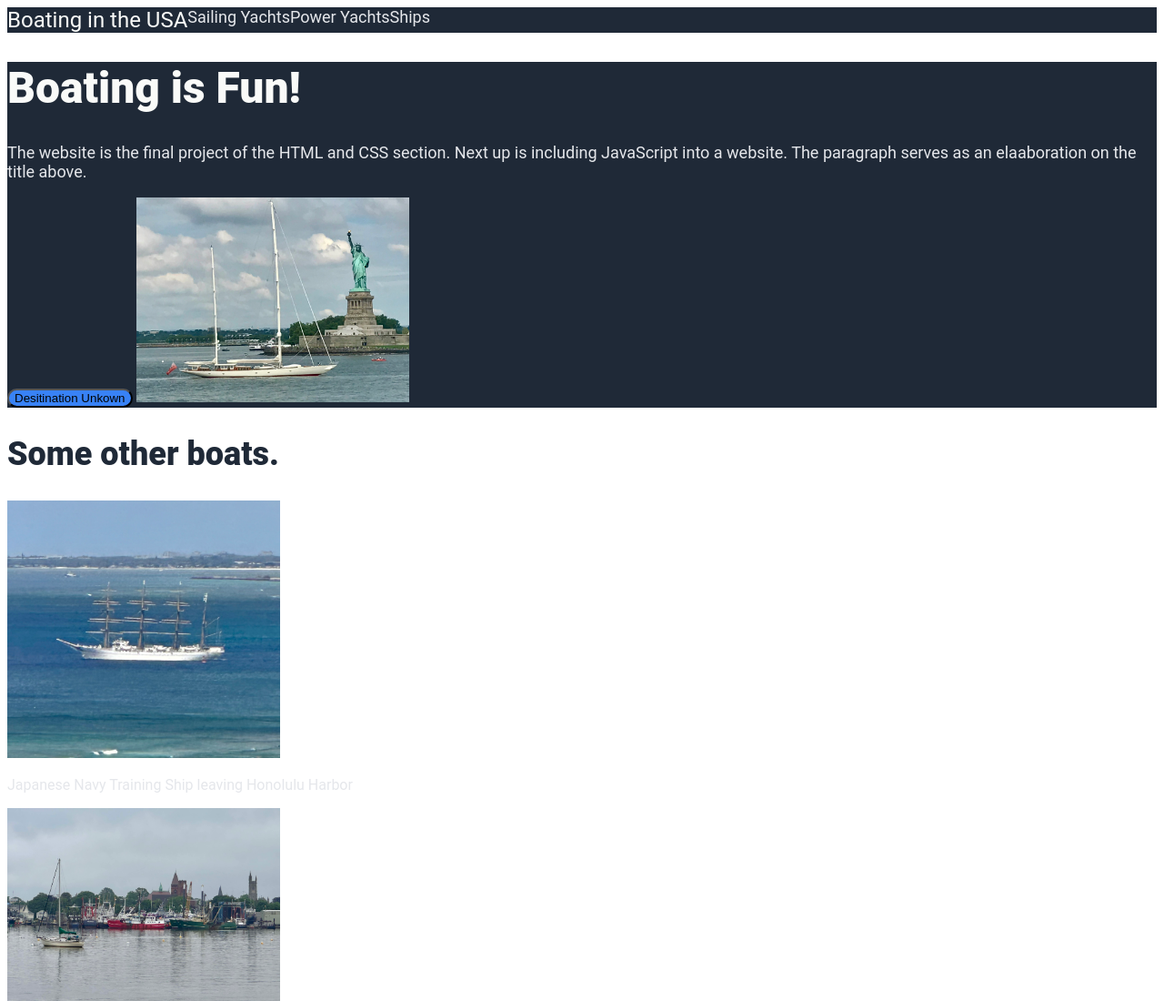
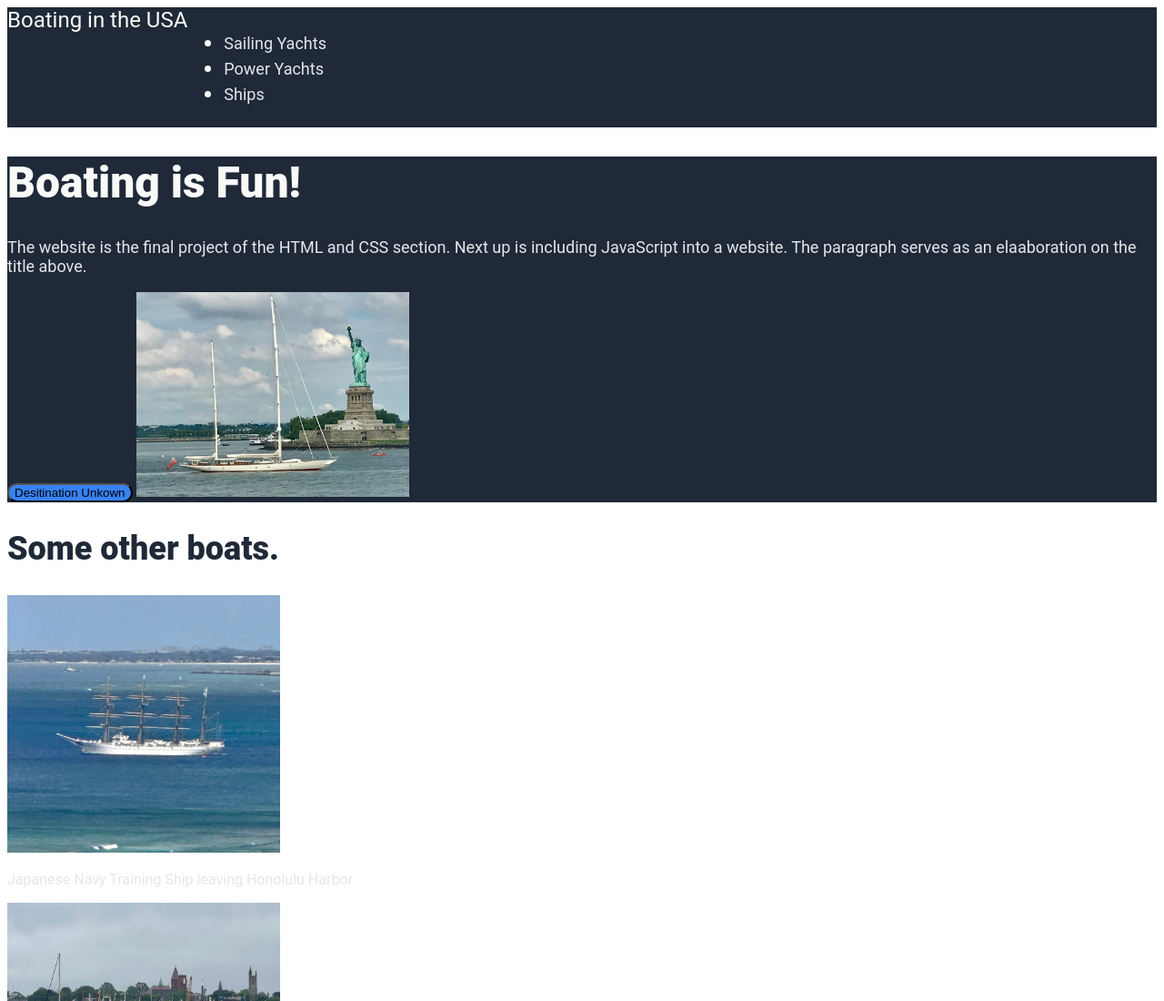
Before and after one commit to eghutchison/TOP-Landing-Page, a plain HTML site: page index.html in a window 1280 px wide. Shown: the top 1100 px of the page at 91% size. Drawn offline with Linux system fonts and the light colour scheme.

Commit message:
Update Anchors to UL

```diff
--- a/index.html
+++ b/index.html
@@ -9,9 +9,11 @@
 <body>
     <div class="header">
         Boating in the USA
-            <a href="">Sailing Yachts</a>
-            <a href="">Power Yachts</a>
-            <a href="">Ships</a>
+        <ul>
+            <li><a href="">Sailing Yachts</a></li>
+            <li><a href="">Power Yachts</a></li>
+            <li><a href="">Ships</a></li>
+        </ul>
     </div>
     <div class="section1">
         <h1>Boating is Fun!</h1>
```
